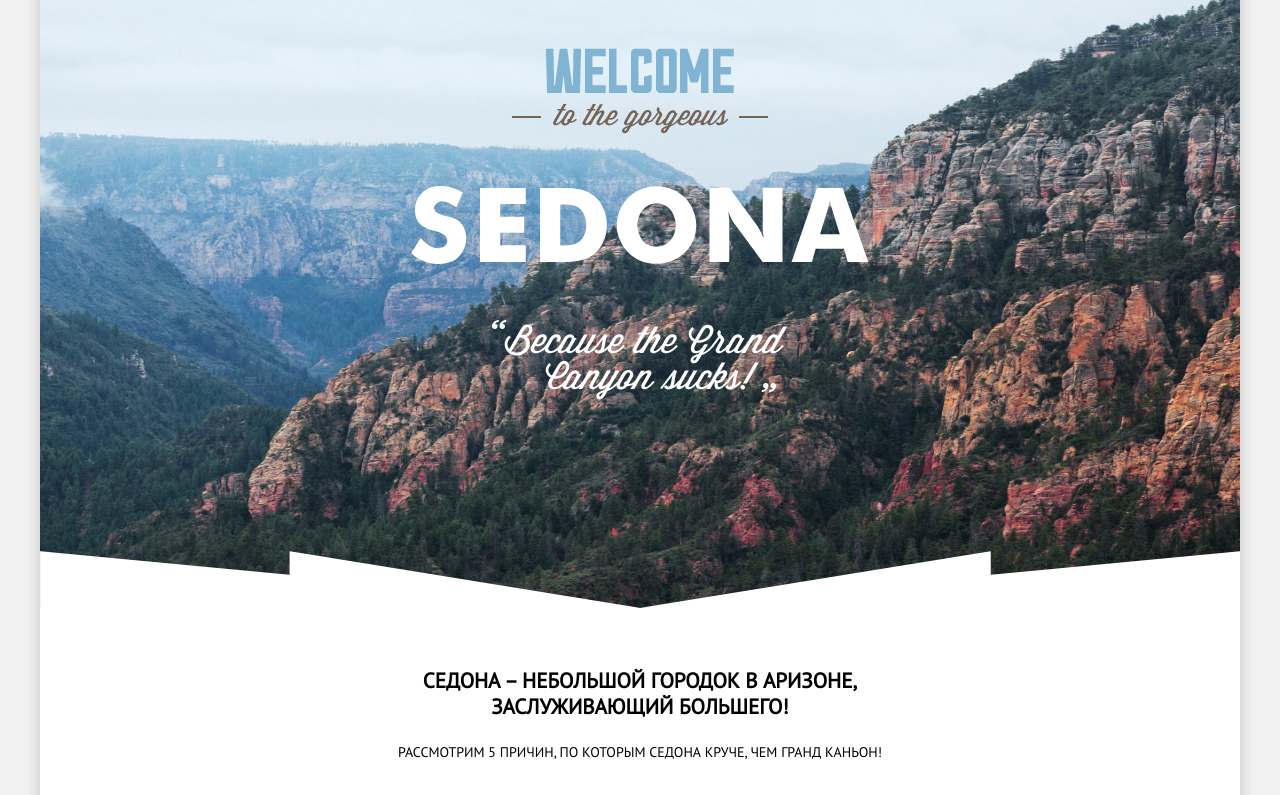
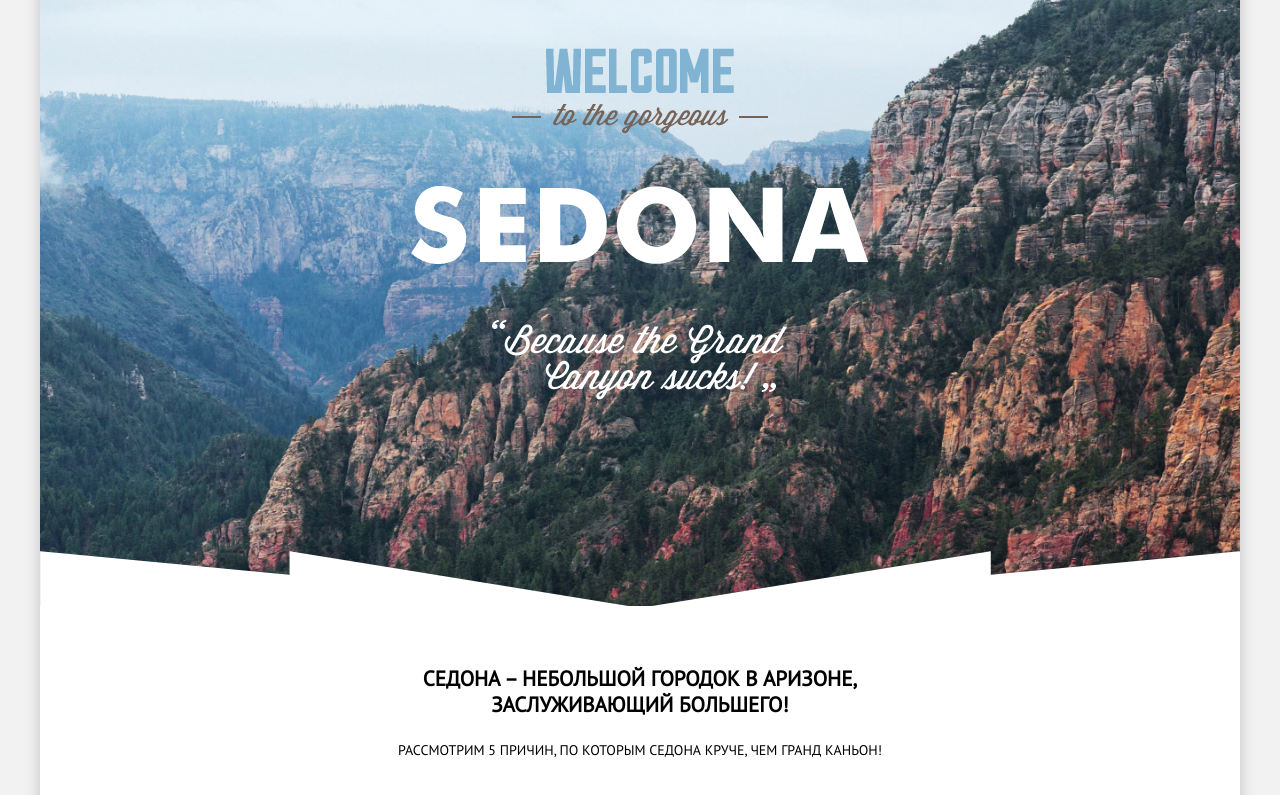
Before and after one commit to IrinaUzakova/238898-sedona, a plain HTML site: page index.html in a window 1280 px wide. Shown: the part 86-881 px from the top of the page. Drawn offline with Linux system fonts and the light colour scheme.

Commit message:
Измененена картинка промо

```diff
--- a/css/style.css
+++ b/css/style.css
@@ -80,11 +80,10 @@ a{
 }
 
 .promo{
-	background: #e4f1f9 url("../img/main_photo.jpg") no-repeat ;
-	min-width: 768px;
-	max-width: 1200px;
-	background-size: 100% 100%;
-	overflow: hidden;
+	background: #e4f1f9 url("../img/main_photo.jpg") no-repeat 50%;
+	height: 635px;
+    background-size: 100% auto;
+    overflow: hidden;
 }
 
 .promo:after{
```
